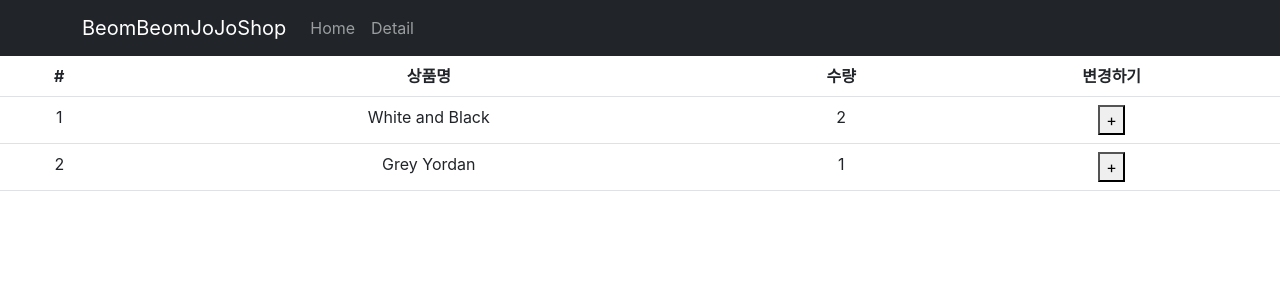
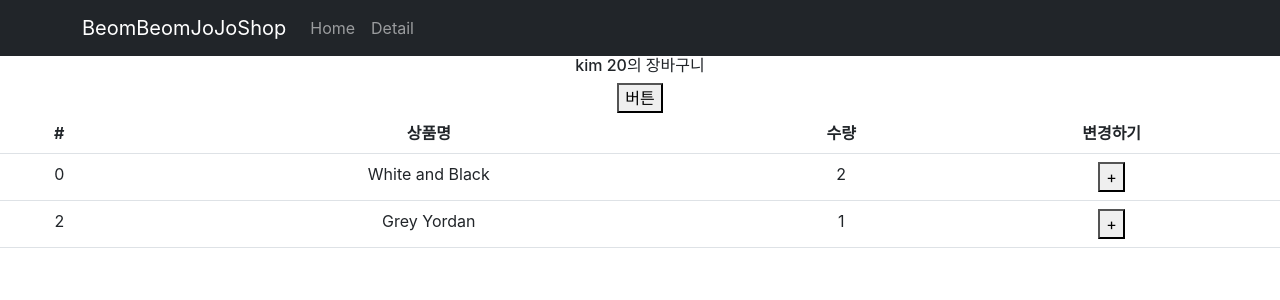
Before and after one commit to hooeee/study-hello-react, a React (Create React App) app in the folder 4_reactAppleCoding/jbh/shop/: page /cart in a window 1280 px wide. Shown: the top 300 px of the page. Built offline with nearby package versions, Linux system fonts and the light colour scheme.

Commit message:
redux 4장

```diff
--- a/4_reactAppleCoding/jbh/shop/src/Store.js
+++ b/4_reactAppleCoding/jbh/shop/src/Store.js
@@ -1,36 +1,11 @@
 import { configureStore, createSlice } from "@reduxjs/toolkit";
-
-let user = createSlice({
-    name: "user",
-    initialState: "kim",
-    reducers: {
-        changeName(state) {
-            return "john" + state;
-        },
-    },
-});
-
-export let { changeName } = user.actions;
+import user from "./store/userSlice.js";
+import cart from "./store/cartSlice.js";
 
 let stock = createSlice({
     name: "stock",
     initialState: [10, 11, 12],
 });
-
-let cart = createSlice({
-    name: "cart",
-    initialState: [
-        { id: 0, name: "White and Black", count: 2 },
-        { id: 2, name: "Grey Yordan", count: 1 },
-    ],
-    reducers: {
-        changeCount(index) {
-            return cart[index].count + 1;
-        },
-    },
-});
-
-export let { changeCount } = cart.actions;
 
 export default configureStore({
     reducer: {
--- a/4_reactAppleCoding/jbh/shop/src/routes/Cart.js
+++ b/4_reactAppleCoding/jbh/shop/src/routes/Cart.js
@@ -1,6 +1,7 @@
 import { Table } from "react-bootstrap";
 import { useDispatch, useSelector } from "react-redux";
-import { changeCount } from "../Store";
+import { increase } from "../store/userSlice.js";
+import { increaseCount } from "../store/cartSlice.js";
 
 function Cart() {
     let state = useSelector((state) => {
@@ -11,6 +12,16 @@ function Cart() {
 
     return (
         <div>
+            <h6>
+                {state.user.name} {state.user.age}의 장바구니
+            </h6>
+            <button
+                onClick={() => {
+                    dispatch(increase(100));
+                }}
+            >
+                버튼
+            </button>
             <Table>
                 <thead>
                     <tr>
@@ -21,15 +32,15 @@ function Cart() {
                     </tr>
                 </thead>
                 <tbody>
-                    {state.cart.map((a, i) => (
-                        <tr key={i}>
-                            <td>{i + 1}</td>
-                            <td>{state.cart[i].name}</td>
-                            <td>{state.cart[i].count}</td>
+                    {state.cart.map((a, index) => (
+                        <tr key={index}>
+                            <td>{state.cart[index].id}</td>
+                            <td>{state.cart[index].name}</td>
+                            <td>{state.cart[index].count}</td>
                             <td>
                                 <button
-                                    onClick={(i) => {
-                                        dispatch(changeCount(i));
+                                    onClick={() => {
+                                        dispatch(increaseCount(state.cart[index].id));
                                     }}
                                 >
                                     +
--- a/4_reactAppleCoding/jbh/shop/src/routes/Detail.js
+++ b/4_reactAppleCoding/jbh/shop/src/routes/Detail.js
@@ -128,7 +128,7 @@ function TabContent({ tab, shoes }) {
         };
     }, [tab]);
 
-    return <div className={`start ${fade}`}>{[<div>shoes[0].title</div>, <div>내용1</div>, <div>내용2</div>][tab]}</div>;
+    return <div className={`start ${fade}`}>{[<div>{shoes[0].title}</div>, <div>내용1</div>, <div>내용2</div>][tab]}</div>;
 }
 
 export default DetailCard;
--- /dev/null
+++ b/4_reactAppleCoding/jbh/shop/src/store/cartSlice.js
@@ -0,0 +1,22 @@
+import { createSlice } from "@reduxjs/toolkit";
+
+let cart = createSlice({
+    name: "cart",
+    initialState: [
+        { id: 0, name: "White and Black", count: 2 },
+        { id: 2, name: "Grey Yordan", count: 1 },
+    ],
+    reducers: {
+        increaseCount(state, id) {
+            let findProduct = state.find(function (x) {
+                return x.id == id.payload;
+            });
+
+            findProduct.count += 1;
+        },
+    },
+});
+
+export let { increaseCount } = cart.actions;
+
+export default cart;
--- /dev/null
+++ b/4_reactAppleCoding/jbh/shop/src/store/userSlice.js
@@ -0,0 +1,18 @@
+import { createSlice } from "@reduxjs/toolkit";
+
+let user = createSlice({
+    name: "user",
+    initialState: { name: "kim", age: 20 },
+    reducers: {
+        changeName(state) {
+            return "john" + state;
+        },
+        increase(state, action) {
+            state.age += action.payload;
+        },
+    },
+});
+
+export let { changeName, increase } = user.actions;
+
+export default user;
```
